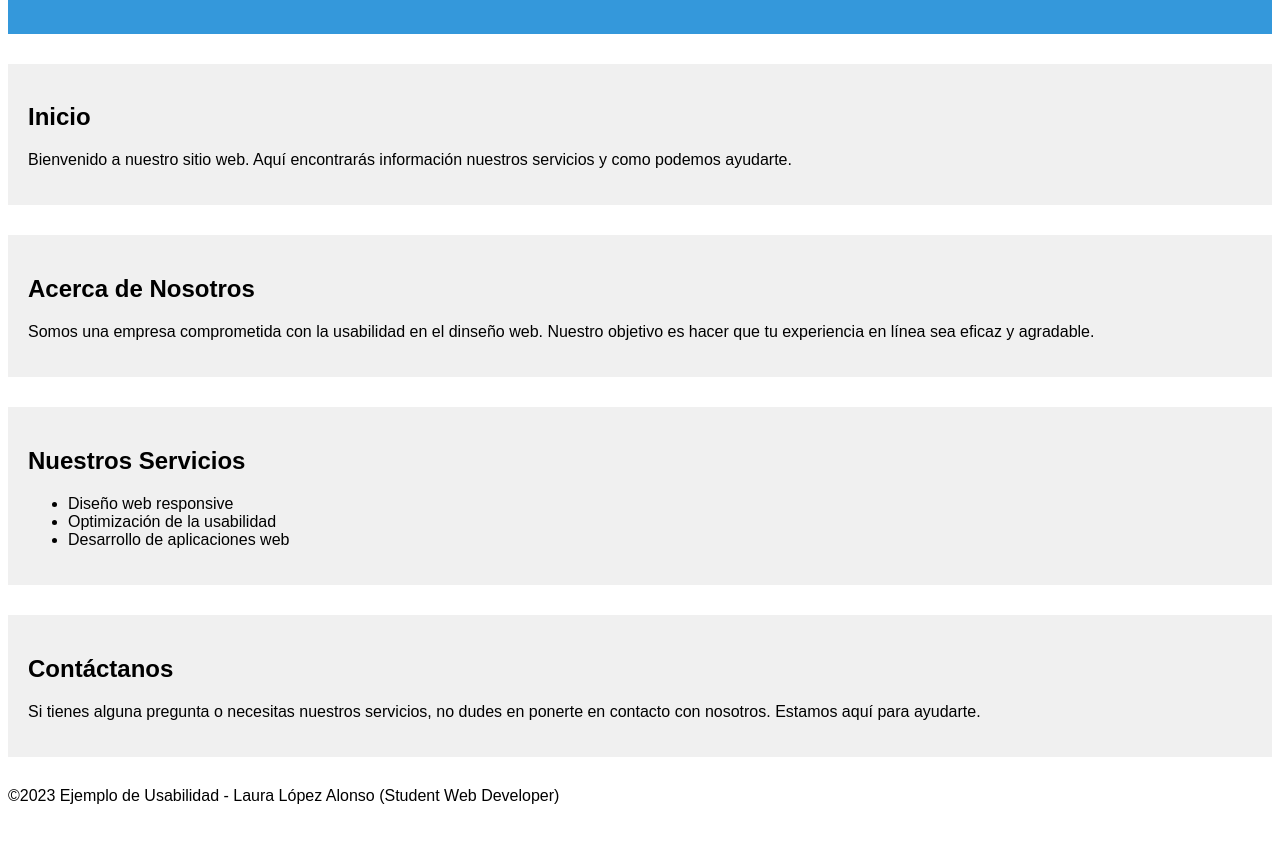
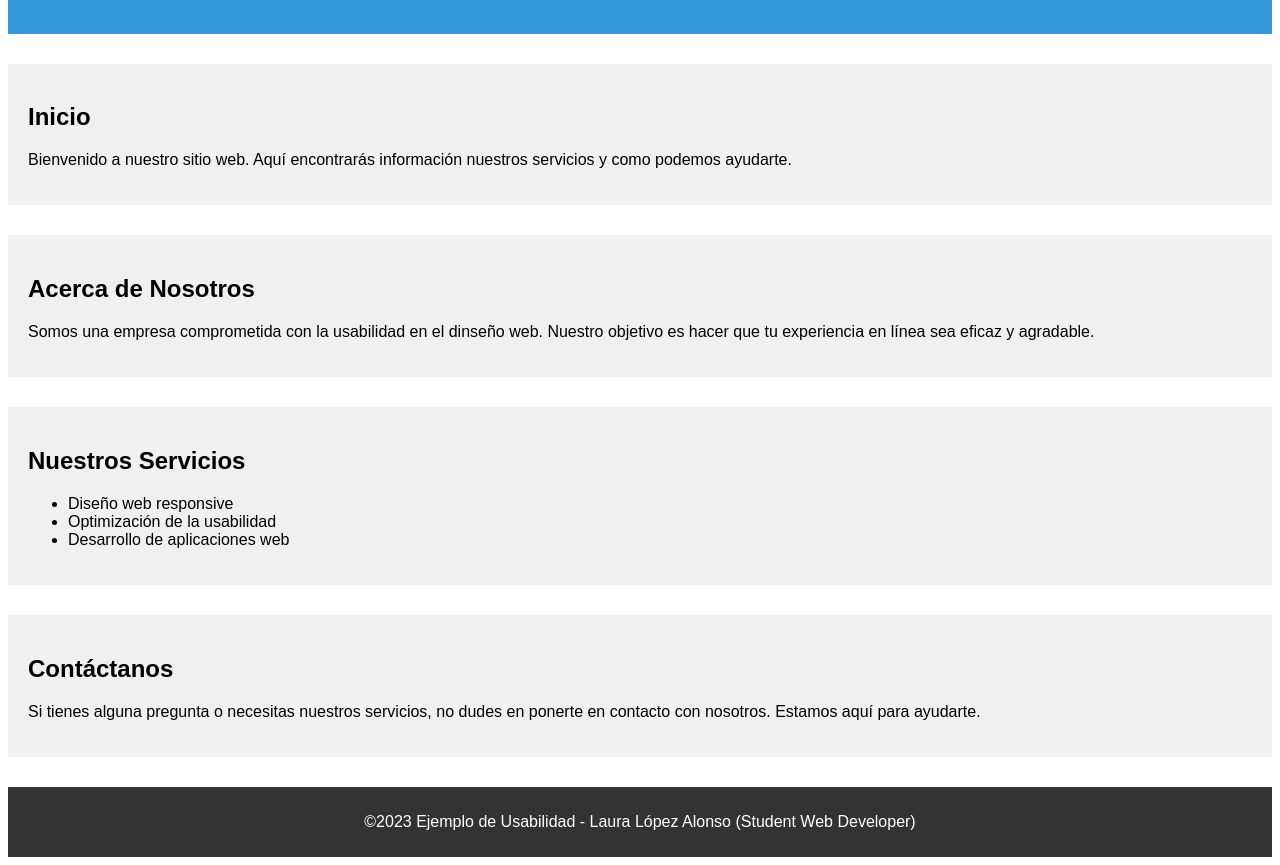
Before and after one commit to laurity/clase-usabilidad, a plain HTML site: page index.html in a window 1280 px wide. Shown: the part 118-983 px from the top of the page. Before the commit the page ends 939 px from the top, so only its background shows below. Drawn offline with Linux system fonts and the light colour scheme.

Commit message:
añadido estilos footer

```diff
--- a/style/styles.css
+++ b/style/styles.css
@@ -30,3 +30,9 @@ section{
 section h2{
     font-size: 24px;
 }
+footer{
+    background-color: #333;
+    color: #fff;
+    text-align: center;
+    padding: 10px;
+}
```
